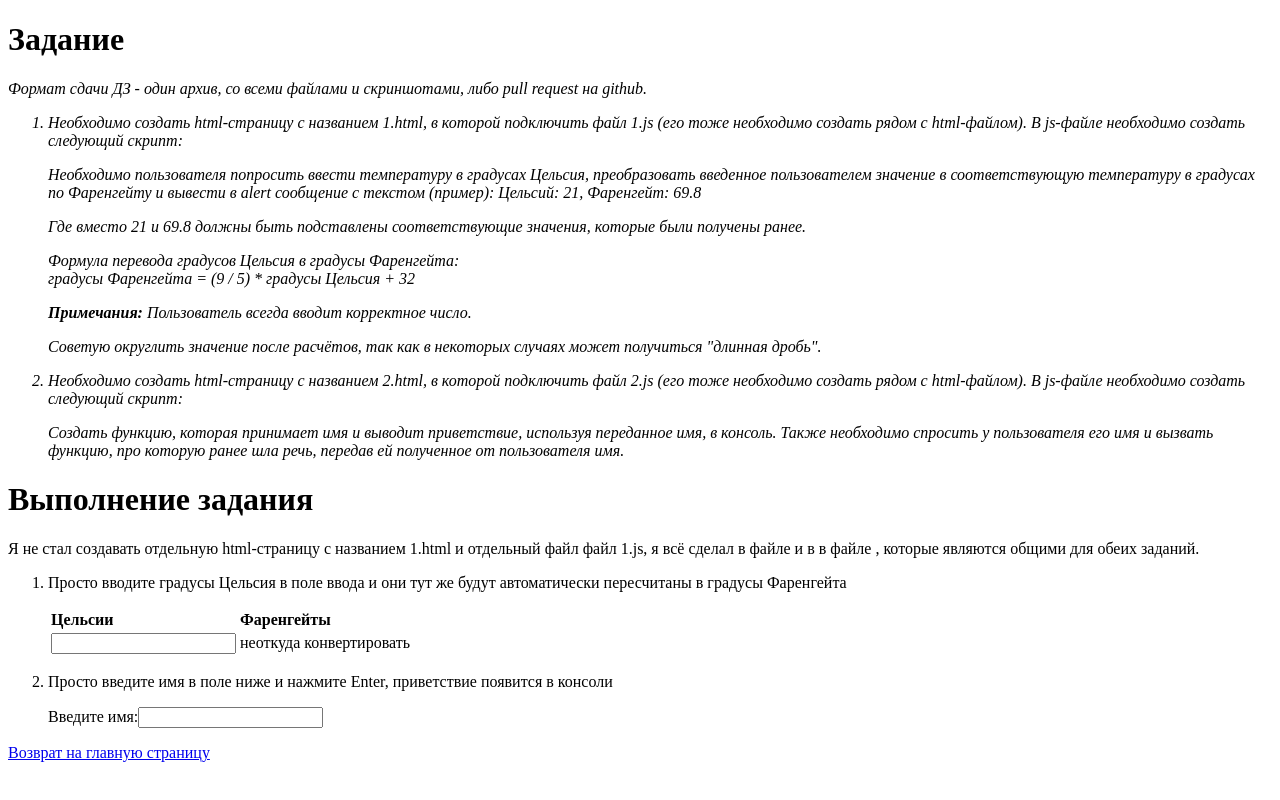
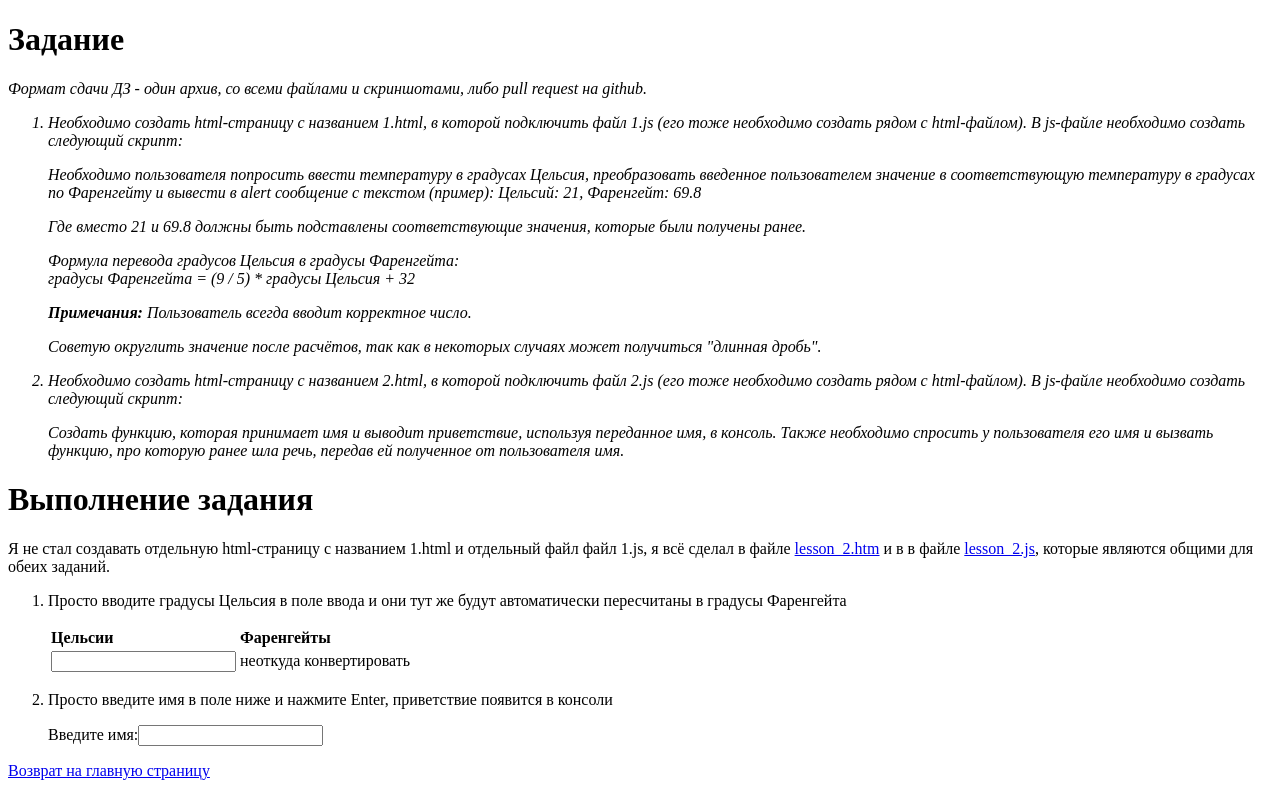
Before and after one commit to rinat-gb/rinat-gb.github.io, a plain HTML site: page lesson_3.html in a window 1280 px wide. Drawn offline with Linux system fonts and the light colour scheme.

Commit message:
Added forgotten description in the <a> tags

```diff
--- a/lesson_3.html
+++ b/lesson_3.html
@@ -52,8 +52,8 @@
     <h1>Выполнение задания</h1>
     <p>
         Я не стал создавать отдельную html-страницу с названием 1.html и отдельный файл файл 1.js, я всё сделал в
-        файле <a href="lesson_2.html"></a>
-        и в в файле <a href="lesson_2.js"></a>, которые являются общими для обеих заданий.
+        файле <a href="lesson_2.html">lesson_2.htm</a>
+        и в в файле <a href="lesson_2.js">lesson_2.js</a>, которые являются общими для обеих заданий.
     </p>
     <ol>
         <li>
```
